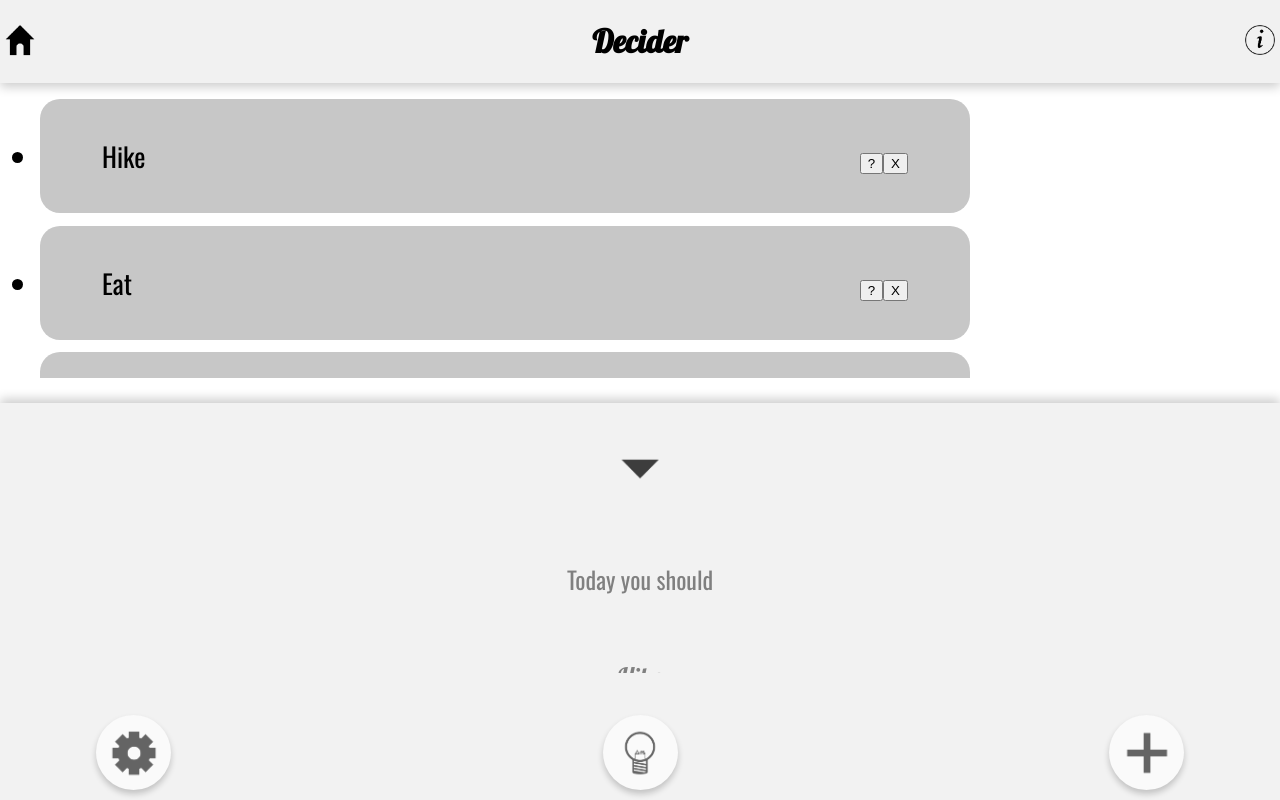
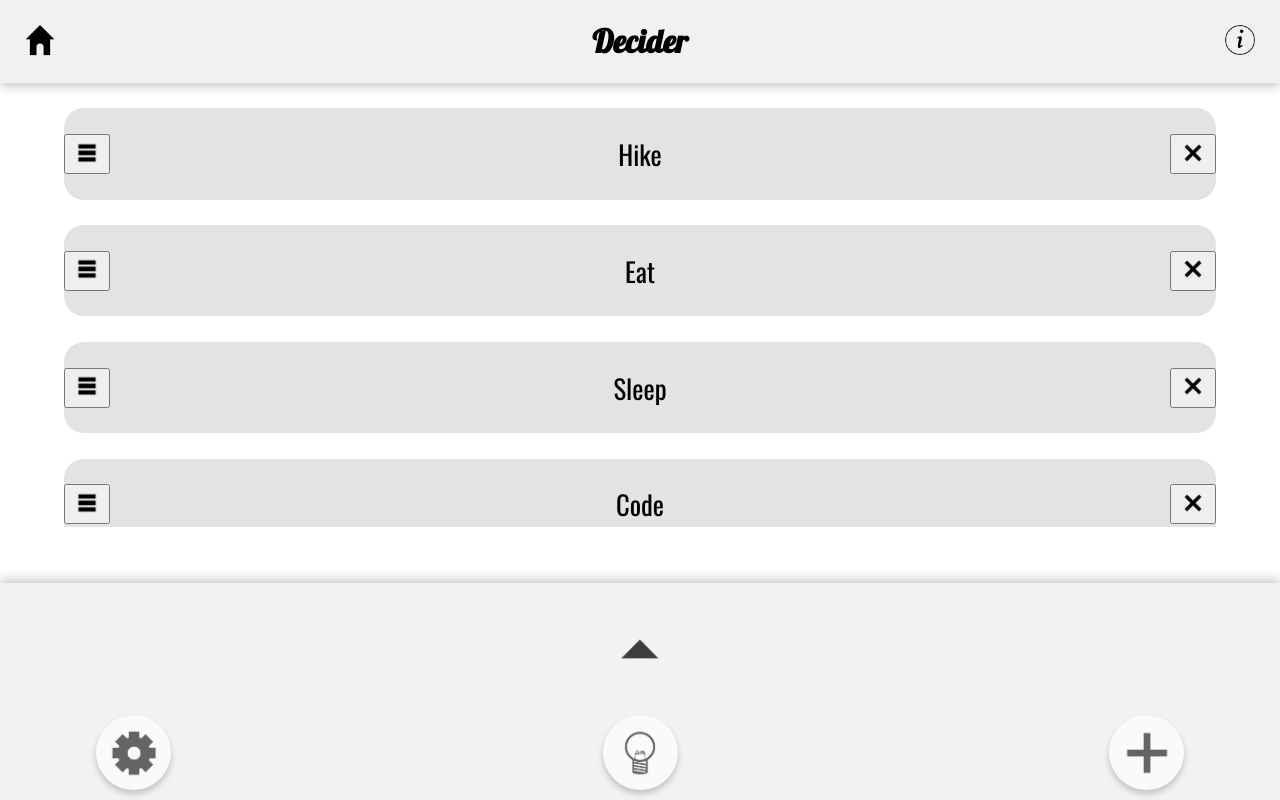
Before and after one commit to scottqmn/decider, a React (Create React App) app: page / in a window 1280 px wide. Built offline with nearby package versions, Linux system fonts and the light colour scheme.

Commit message:
Cleaning up UI, adding features.
Changed some visual stuff. Setting things up to implement options soon.

```diff
--- a/src/App.css
+++ b/src/App.css
@@ -1,15 +1,3 @@
-.hilite {
-  border: 1px pink solid;
-}
-
-.hilite2 {
-  border: 1px green solid;
-}
-
-.hilite3 {
-  border: 1px red solid;
-}
-
 #root {
   background-color: #FFFFFF;
 }
@@ -31,22 +19,10 @@
   justify-content: space-between;
 }
 
-/* HEADER */
-
-
-
-
-/* LIST */
-
-.list-item {
-  font-size: 20pt;
-  background-color: rgb(199, 199, 199);
-  border-radius: 20px;
-  padding: 3% 5%;
-  margin: 1% 0%;
-  width: 65%;
+ul {
+  list-style-type: none;
+  padding: 0;
 }
-
 
 
 @keyframes App-logo-spin {
--- a/src/App.js
+++ b/src/App.js
@@ -9,22 +9,36 @@ class App extends Component {
   constructor() {
     super();
     this.state = {
-      options: [0,0], //[0]: delete after picked, [1]: dishonest mode
-      menu: true, // true: expanded menu (half list), false: collapsed menu (full list)
-      list: ['Hike', 'Eat', 'Exercise', 'Sleep', 'Code', 'Cry', 'Run', 'Cook', 'Clean'],
-      selected: 0
+      options: {
+        autoDelete: false,
+        autoExpand: true,
+        dishonest: false,
+      },
+      menu: false, // true: expanded menu (half list), false: collapsed menu (full list)
+      list: ['Hike', 'Eat', 'Sleep', 'Code', 'Cry', 'Cook', 'Fix max height of list items','Clean'],
+      selected: -1,
+      info: "Hi, I'm Scott.\nThis is my first web app using ReactJS.\nI created this because my girlfriend and I\nhate having to decide on things.\nYes I was being petty."
     };
   }
 
   // ListItem
-  onClick(index) {
-    console.log("ListItem: " + index);
+
+  clearAll() {
+    if (window.confirm('Are you sure you want to clear your list?'))
+      this.setState({list: [], selected: -1});
   }
 
   delete(index) {
     var newList = this.state.list.slice();
     newList.splice(index, 1);
     this.setState({list: newList});
+    if (index === this.state.selected) {
+      this.setState({selected: -1});
+    }
+    else if (index < this.state.selected) {
+      var newSelected = this.state.selected - 1;
+      this.setState({selected: newSelected});
+    }
   }
 
   addItem(){
@@ -55,13 +69,14 @@ class App extends Component {
 
     var listItems = [];
     this.state.list.forEach((item, i) => {
-      listItems.push(<ListItem item={item} key={i} onClick={() => this.onClick(i)} delete={() => this.delete(i)} />)
+      listItems.push(<ListItem item={item} key={i} index={i} selected={this.state.selected} delete={() => this.delete(i)} />)
     });
+    var selected = (this.state.selected >= 0) ? this.state.list[this.state.selected] : "Decide on something";
 
     return (
       <div>
 
-        <Header leftLink={'https://www.scottqmn.com'} rightLink={'https://www.google.com'}/>
+        <Header leftLink={'https://www.scottqmn.com'} clear={() => this.clearAll()} info={this.state.info}/>
 
         <div id="main-list" className={this.state.menu ? "half-list" : "full-list"}>
             <ul>
@@ -69,8 +84,7 @@ class App extends Component {
             </ul>
         </div>
 
-        <Footer decide={() => this.decide()} addItem={() => this.addItem()} selected={this.state.list[this.state.selected]} toggleMenu={() => this.toggleMenu()} menu={this.state.menu}/>
-
+        <Footer decide={() => this.decide()} addItem={() => this.addItem()} selected={selected} toggleMenu={() => this.toggleMenu()} menu={this.state.menu}/>
       </div>
     );
   }
--- a/src/components/Button.js
+++ b/src/components/Button.js
@@ -1,7 +1,7 @@
 import React, { Component } from 'react';
 import './Button.css';
 
-import addIcon from '../images/add.png';
+import addIcon from '../images/cross.png';
 import decideIcon from '../images/decide.png';
 import optionsIcon from '../images/options.png';
 
--- a/src/components/Footer.js
+++ b/src/components/Footer.js
@@ -14,6 +14,9 @@ class Footer extends Component {
     }
 
     switchContent(val) {
+        if (!this.props.menu){
+            this.props.toggleMenu();
+        }
         if (val === 1) {
             this.props.decide();
         }
--- a/src/components/Header.css
+++ b/src/components/Header.css
@@ -10,7 +10,8 @@
   }
 
   #header img {
-    margin-top: 20px;
+    margin: 20px 20px 0 20px;
+
     width: 40px;
     height: 40px;
   }
--- a/src/components/Header.js
+++ b/src/components/Header.js
@@ -10,8 +10,8 @@ class Header extends Component {
         return(
             <div id="header" className="container">
                 <a href={this.props.leftLink}><img id="home" alt="home" src={homeIcon}/></a>
-                <h1>Decider</h1>
-                <a href={this.props.rightLink}><img id="info" alt="info" src={infoIcon}/></a>
+                <h1 onClick={this.props.clear}>Decider</h1>
+                <a onClick={() => alert(this.props.info)}><img id="info" alt="info" src={infoIcon}/></a>
             </div>
         );
     }
--- a/src/components/ListItem.css
+++ b/src/components/ListItem.css
@@ -3,12 +3,30 @@
     justify-content: space-between;
 }
 
+button img {
+    width: 30px;
+    height: 30px;
+}
 
-.list-item {
+.cross {
+    transform: rotate(45deg);
+}
+
+
+li {
     font-size: 20pt;
-    background-color: rgb(199, 199, 199);
     border-radius: 20px;
-    padding: 3% 5%;
-    margin: 1% 0%;
-    width: 65%;
-  }
+    padding: 2% 0%;
+    margin: 2% 5%;
+    width: 90%;
+}
+
+.non-selected {
+    background-color: rgba(200, 200, 200, 0.5);
+
+}
+
+.selected {
+    background-color: rgba(60, 60, 60, 0.5);
+    color: white;
+}
--- a/src/components/ListItem.js
+++ b/src/components/ListItem.js
@@ -1,17 +1,22 @@
 import React, { Component } from 'react';
 import './ListItem.css';
+
+import Menu from '../images/menu.png';
+import Cross from '../images/cross.png';
 
 class ListItem extends Component {
 
     render() {
       return (
-        <li className="list-item" onClick={this.props.onClick}>
+        <li className={(this.props.selected === this.props.index) ? "selected" : "non-selected"}>
           <div className="container">
+            <button type="button" onClick={() => alert("not yet lmao")}>
+              <img className="menu" src={Menu} alt="menu"/>
+            </button>
             {this.props.item}
-            <div className="item-options">
-              <button type="button" onClick={() => alert("not yet lmao")}>?</button>
-              <button type="button" onClick={() => this.props.delete()}>X</button>
-            </div>
+            <button type="button" onClick={() => this.props.delete()}>
+              <img className="cross" src={Cross} alt="cross"/>
+            </button>
           </div>
         </li>
       );
--- a/src/components/MenuContent.js
+++ b/src/components/MenuContent.js
@@ -32,7 +32,7 @@ class MenuContent extends Component {
     render() {
         return(
             <div id="menu-content" className={this.props.menu ? "full-menu" : "half-menu"}>
-            {this.props.menu ? this.renderContent() : <div></div>}
+                {this.props.menu ? this.renderContent() : <div></div>}
             </div>
         );
     }
```
Also changed, not shown: src/images/cross.png (renamed from src/images/add.png), src/images/menu.png (added).
